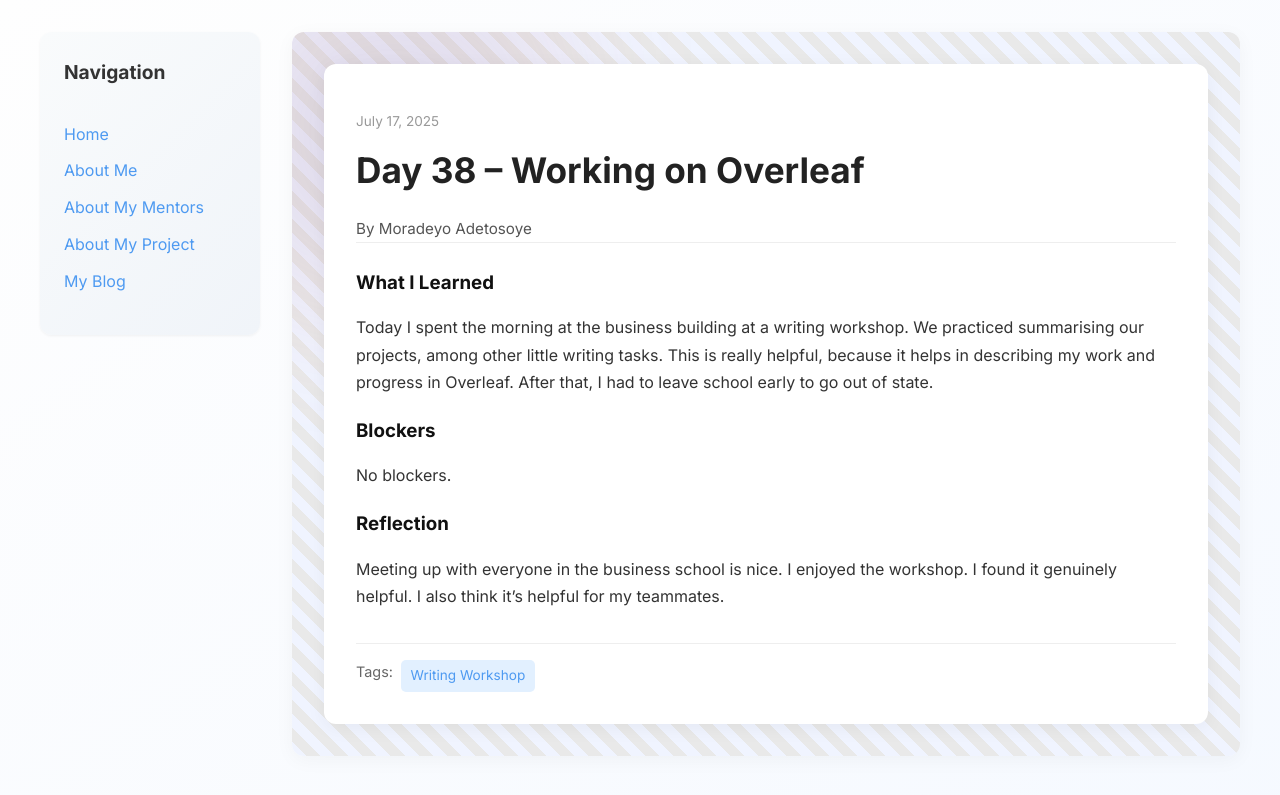
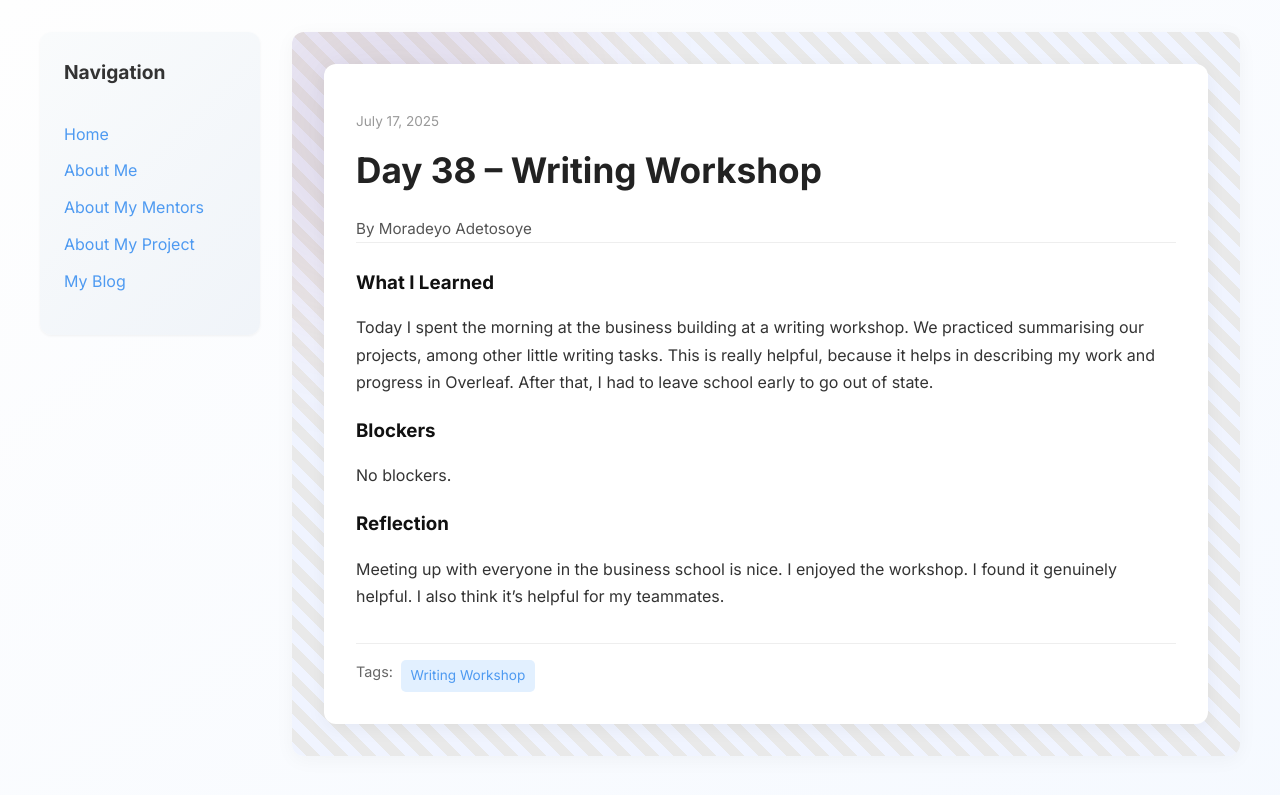
Before and after one commit to Deyo101/deyo101.github.io, a Jekyll site: the page built from _posts/2025-07-17-day-38.md, in a window 1280 px wide. Shown: the top 795 px of the page. Built offline with Jekyll 4.4.1, drawn with Linux system fonts in a browser that asks for light colours.

Commit message:
Update 2025-07-17-day-38.md

```diff
--- a/_posts/2025-07-17-day-38.md
+++ b/_posts/2025-07-17-day-38.md
@@ -1,6 +1,6 @@
 ---
 layout: post
-title: "Day 38 – Working on Overleaf"
+title: "Day 38 – Writing Workshop"
 date: 2025-07-17
 author: Moradeyo Adetosoye
 permalink: /day38.html
```
